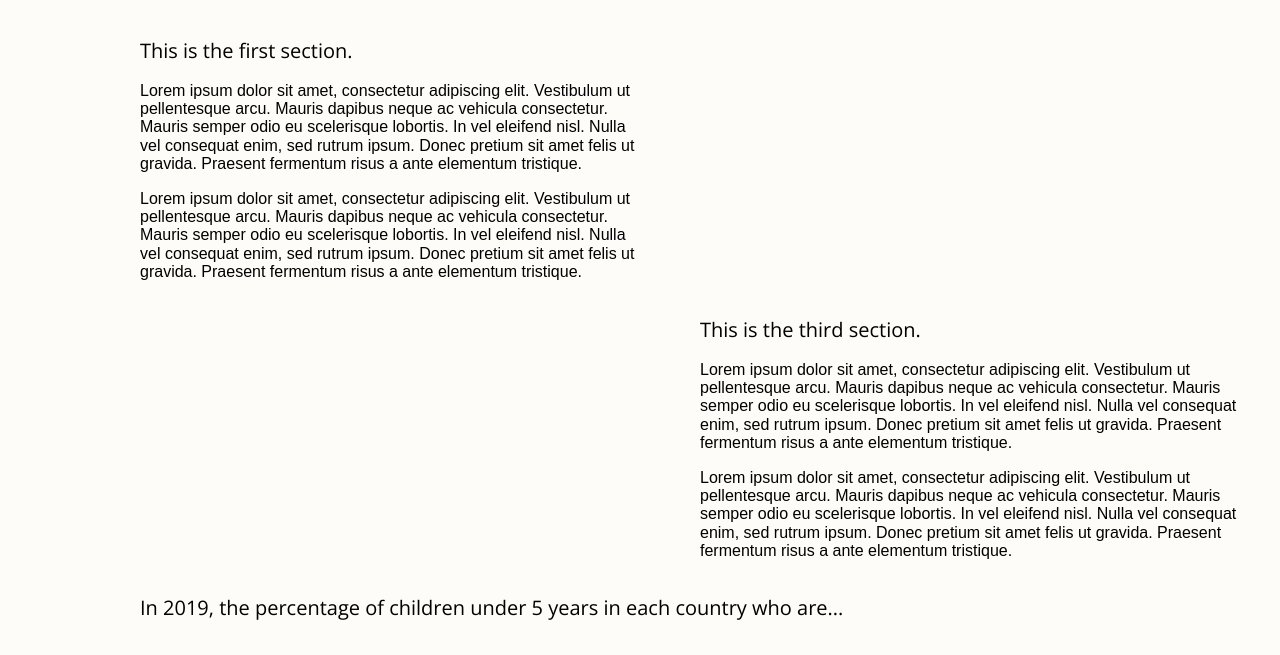
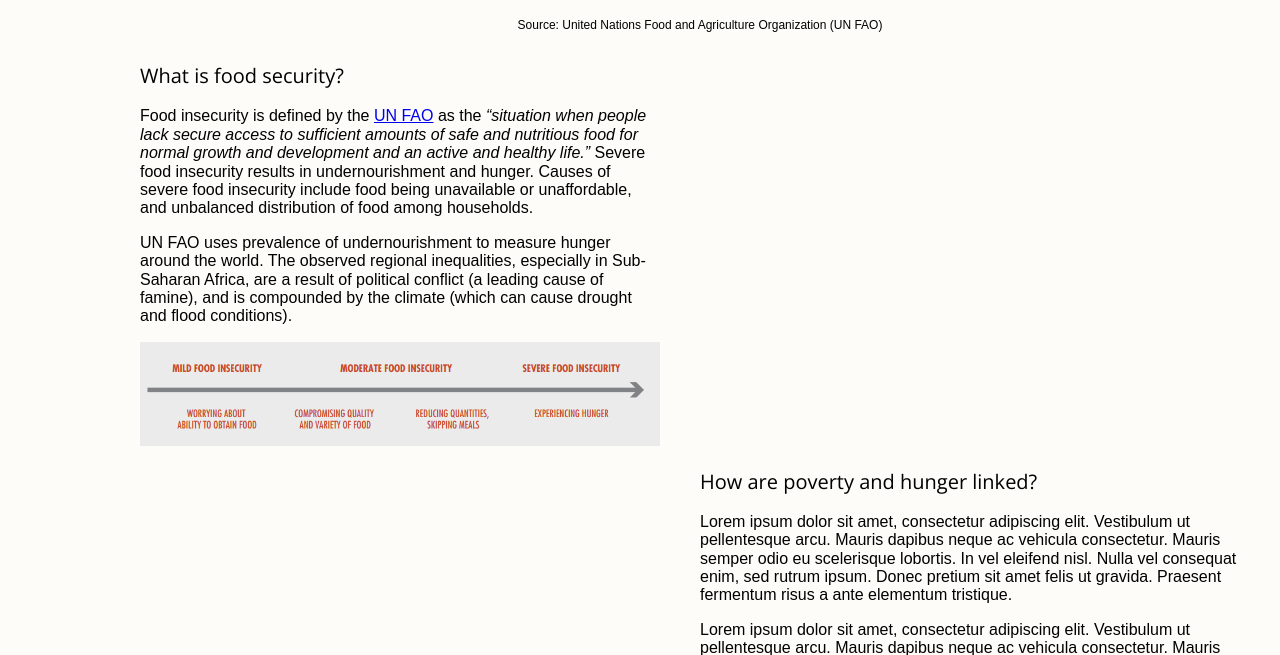
Before and after one commit to vgoh1/3179-map, a plain HTML site: page index.html in a window 1280 px wide. Shown: the part 86-741 px from the top of the page. Drawn offline with nearby package versions, Linux system fonts and the light colour scheme; a script that the page names is missing.

Commit message:
Add text to page

```diff
--- a/index.html
+++ b/index.html
@@ -23,22 +23,20 @@
 <body>
     <div class="page">
         <h1>Food Security Indicators Around The World</h1>
+        <p style="text-align: center; font-size: 12px;">Source: United Nations Food and Agriculture Organization (UN FAO)</p>
         <div class="pure-g">
             <div class="pure-u-1 pure-u-md-1-2">
                 <div class="text-half">
-                    <h3>This is the first section.</h3>
-                    <p>Lorem ipsum dolor sit amet, consectetur adipiscing elit. Vestibulum ut pellentesque arcu. Mauris
-                        dapibus neque ac vehicula consectetur. Mauris semper odio eu scelerisque lobortis. In vel
-                        eleifend
-                        nisl. Nulla vel consequat enim, sed rutrum ipsum. Donec pretium sit amet felis ut gravida.
-                        Praesent
-                        fermentum risus a ante elementum tristique.</p>
-                    <p>Lorem ipsum dolor sit amet, consectetur adipiscing elit. Vestibulum ut pellentesque arcu. Mauris
-                        dapibus neque ac vehicula consectetur. Mauris semper odio eu scelerisque lobortis. In vel
-                        eleifend
-                        nisl. Nulla vel consequat enim, sed rutrum ipsum. Donec pretium sit amet felis ut gravida.
-                        Praesent
-                        fermentum risus a ante elementum tristique.</p>
+                    <h3>What is food security?</h3>
+                    <p><b>Food insecurity</b> is defined by the <a href="http://www.fao.org/3/I7695e/I7695e.pdf">UN FAO</a> as the <i>“situation when people lack secure access to sufficient amounts of safe
+                    and nutritious food for normal growth and development and an active and healthy life.”</i>
+                    Severe food insecurity results in undernourishment and hunger. Causes of severe food insecurity include food being
+                    unavailable or unaffordable, and unbalanced distribution of food among households.
+                    </p>
+                    <p>UN FAO uses prevalence of undernourishment to measure hunger around the world. The
+                    observed regional inequalities, especially in Sub-Saharan Africa, are a result of political conflict (a leading cause of
+                    famine), and is compounded by the climate (which can cause drought and flood conditions).</p>
+                    <img src="Food-Insecurity-Scale.png" width="520">
                 </div>
             </div>
             <div class="pure-u-1 pure-u-md-1-2">
@@ -52,7 +50,7 @@
                 </div>
                 <div class="pure-u-1 pure-u-md-1-2">
                     <div style="padding-right: 80px;">
-                        <h3>This is the third section.</h3>
+                        <h3>How are poverty and hunger linked?</h3>
                         <p>Lorem ipsum dolor sit amet, consectetur adipiscing elit. Vestibulum ut pellentesque arcu. Mauris
                             dapibus neque ac vehicula consectetur. Mauris semper odio eu scelerisque lobortis. In vel
                             eleifend
```
Also changed, not shown: map_toggle.vg.json (+7 -4 lines), Food-Insecurity-Scale.png (added).
